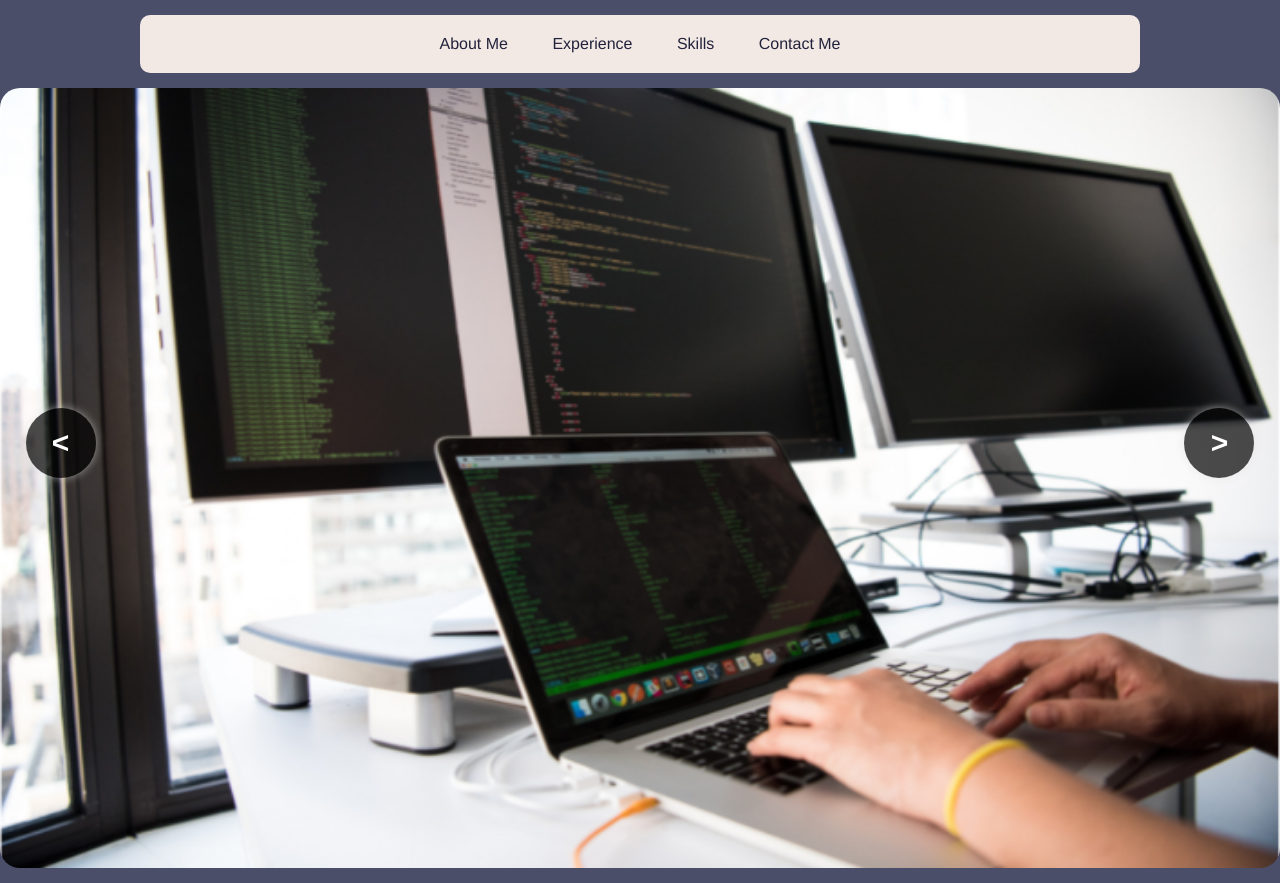
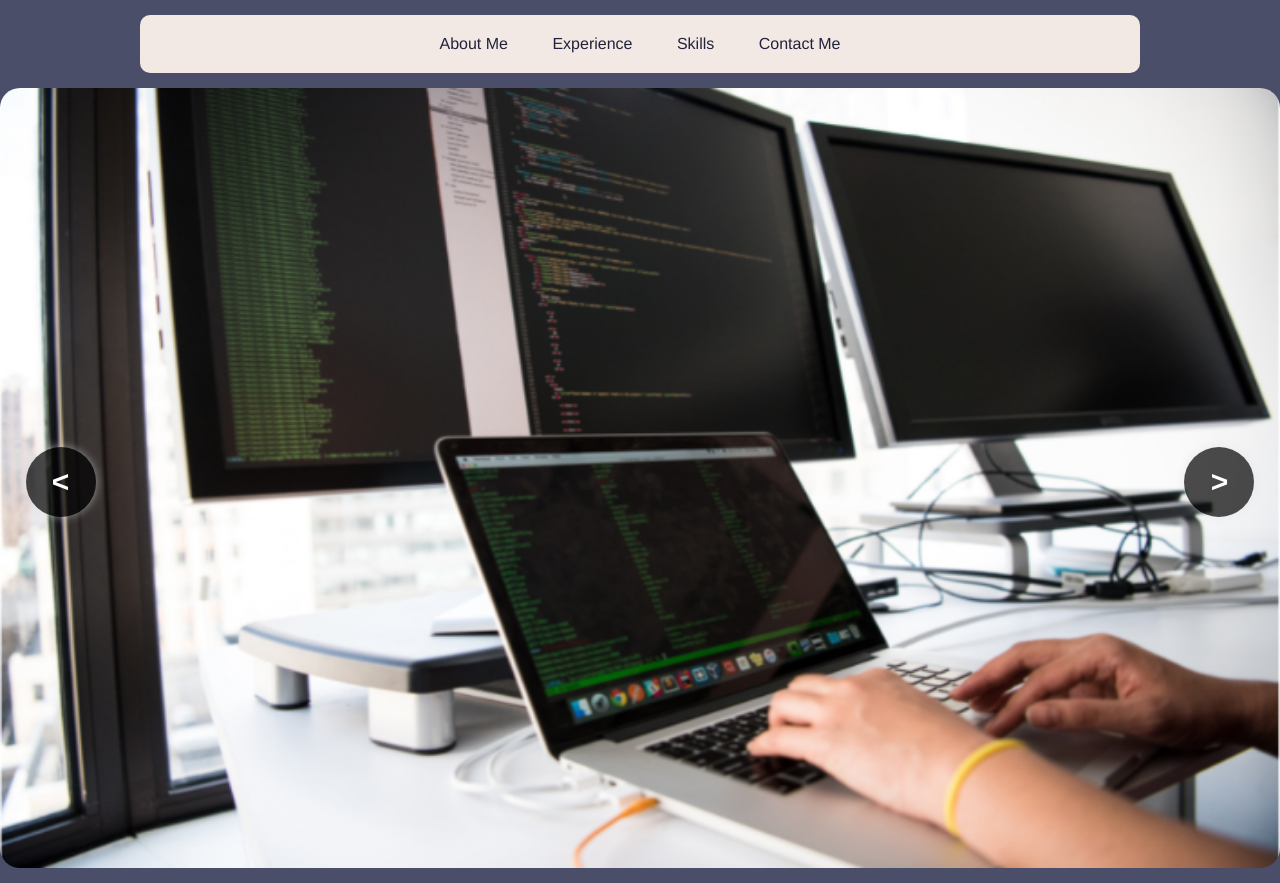
Before and after one commit to Abrahan1820/MicroProyecto, a plain HTML site: page Index.html in a window 1280 px wide. Drawn offline with Linux system fonts and the light colour scheme.

Commit message:
Ningun cambio relevante

```diff
--- a/Styles.css
+++ b/Styles.css
@@ -37,12 +37,12 @@ body{
     width: 100%;
     height: 100%;
     border-radius: 20px ;
-
 }
 .Hero{
     width: 100%;
     position: relative;
     height: 780px;
+    margin-bottom: 15px;
 
 }
 .Button{
@@ -67,9 +67,9 @@ body{
 }
 .back{
     left: 2%;
-    bottom:50%;
+    bottom:45%;
 }
 .next{
     right: 2%;
-    bottom: 50%;
+    bottom: 45%;
 }
```
Also changed, not shown: Index.html (+0 -3 lines).
